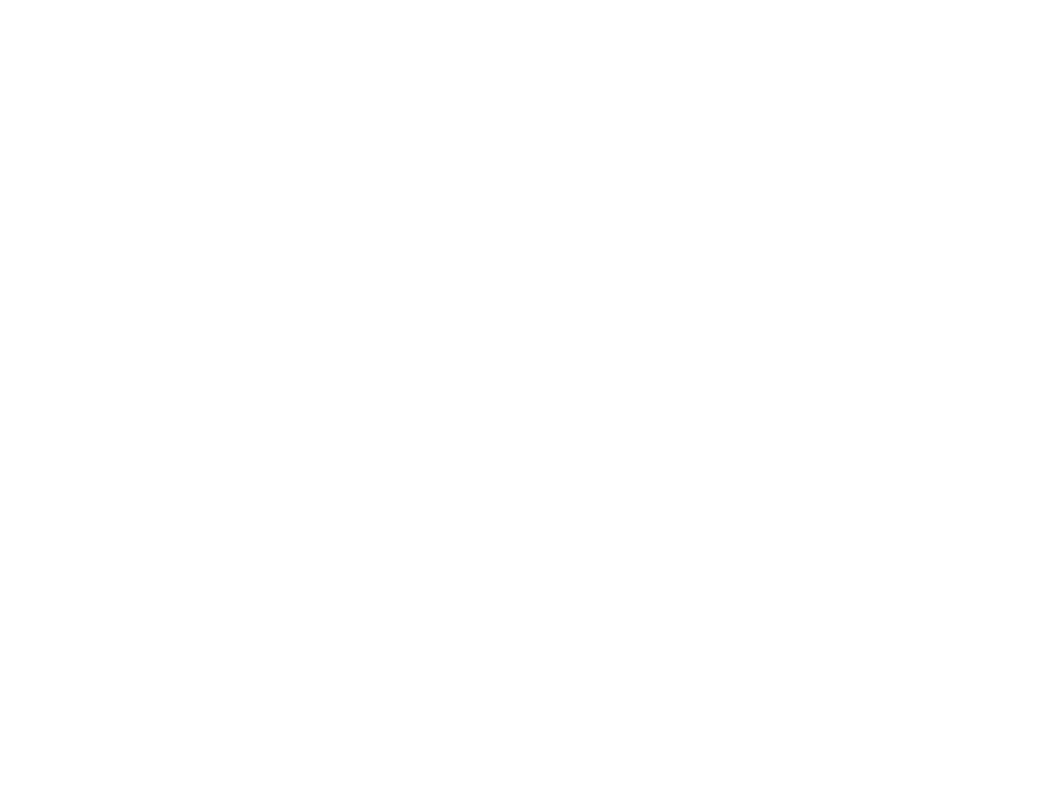
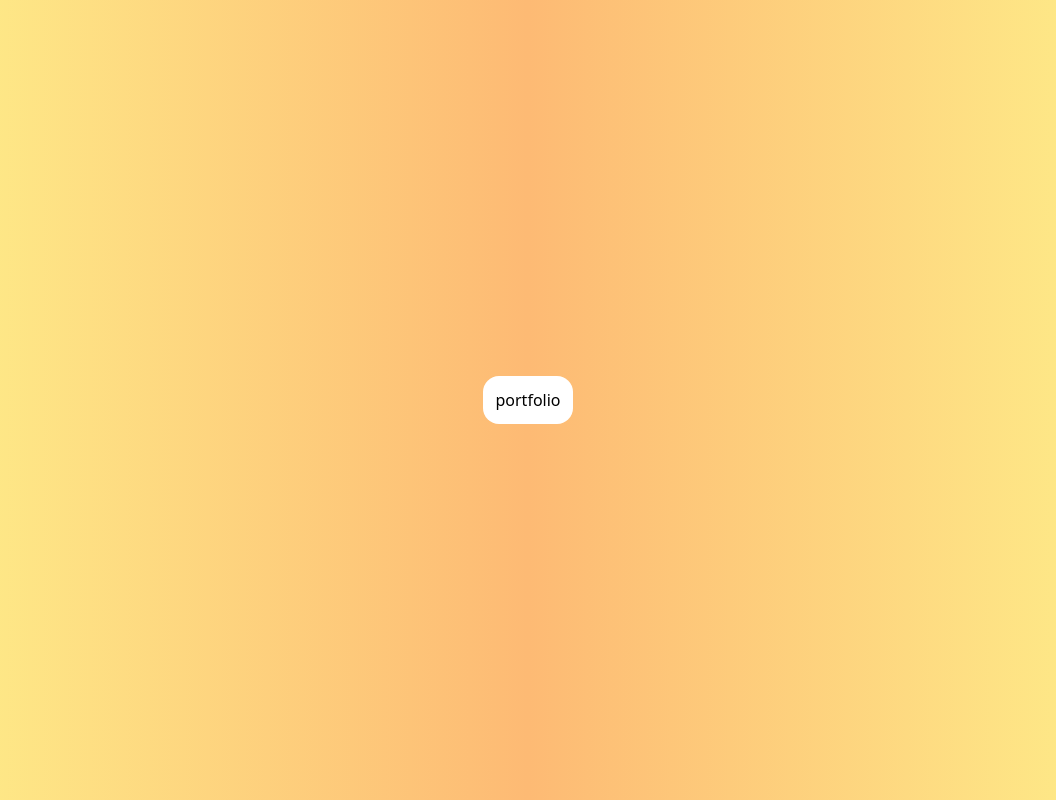
Before and after one commit to heleneil/portfolio-website, a plain HTML site: page index.html in a window 1280 px wide. Shown: the whole page, without its empty margins (112-1168 px from the left). Drawn offline with Linux system fonts and the light colour scheme.

Commit message:
added tailwind

```diff
--- a/index.html
+++ b/index.html
@@ -4,9 +4,10 @@
         <meta charset="UTF-8">
         <meta name="viewport" content="width=device-width, initial-scale=1.0">
         <meta http-equiv="X-UA-Compatible" content="ie=edge">
+        <link rel="stylesheet" href="./styles.css">
         <title>heleneil</title>
     </head>
-    <body class="via-pink-200">
-        <div class="bg-whitex"> </div>
+    <body class="flex items-center justify-center h-screen inline-block bg-gradient-to-r from-yellow-200 via-orange-300 to-yellow-200">
+        <div class="font-light rounded-2xl p-3 bg-white">portfolio</div>
     </body>
 </html>
```
Also changed, not shown: styles.css (added).
